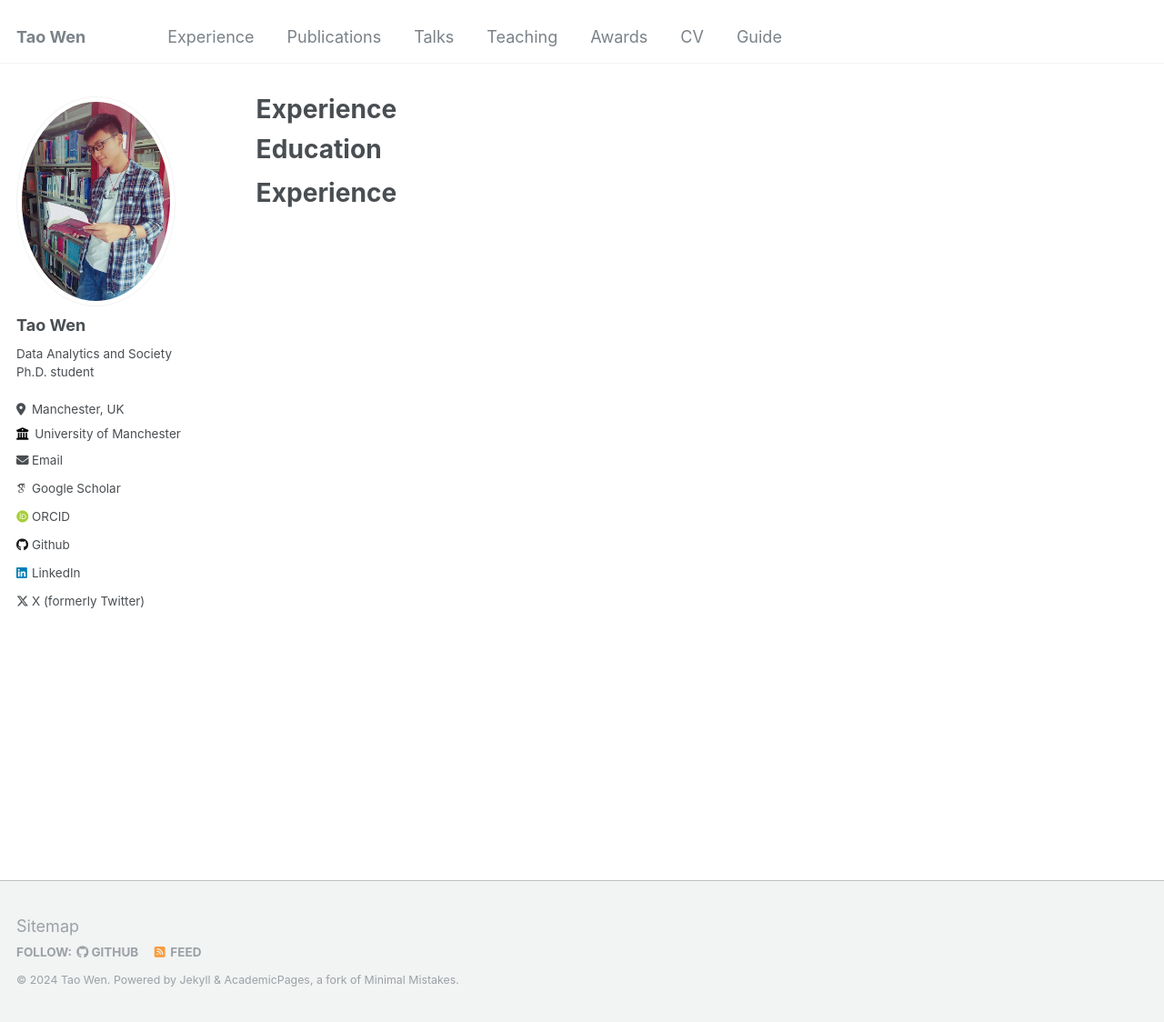
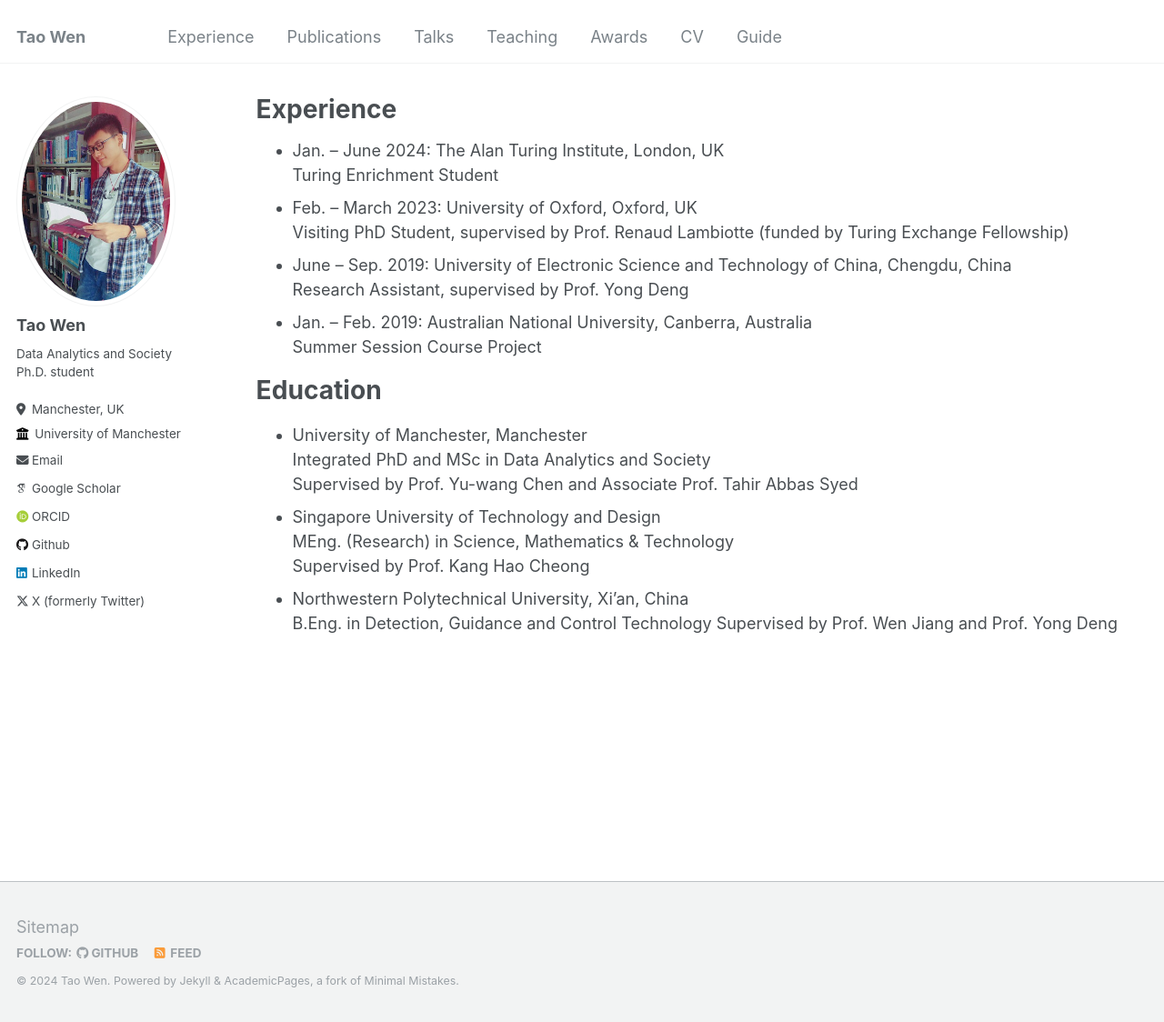
Before and after one commit to TaaoWen/taaowen.github.io, a Jekyll site: the page built from _pages/experience.md, in a window 1280 px wide and 1124 px high. Shown: the whole window at 91% size. Built offline with Jekyll 4.4.1, drawn with Linux system fonts in a browser that asks for light colours; some web fonts are replaced.

```diff
--- a/_pages/experience.md
+++ b/_pages/experience.md
@@ -7,11 +7,24 @@ author_profile: true
 
 {% include base_path %}
 
+- Jan. -- June 2024: The Alan Turing Institute, London, UK<br>
+  Turing Enrichment Student
+- Feb. -- March 2023: University of Oxford, Oxford, UK<br>
+  Visiting PhD Student, supervised by Prof. Renaud Lambiotte (funded by Turing Exchange Fellowship)
+- June -- Sep. 2019: University of Electronic Science and Technology of China, Chengdu, China<br>
+  Research Assistant, supervised by Prof. Yong Deng
+- Jan. -- Feb. 2019: Australian National University, Canberra, Australia<br>
+  Summer Session Course Project
+
 
 Education
 ======
-
-
-
-Experience
-======
+- University of Manchester, Manchester<br>
+  Integrated PhD and MSc in Data Analytics and Society<br>
+  Supervised by Prof. Yu-wang Chen and Associate Prof. Tahir Abbas Syed
+- Singapore University of Technology and Design<br>
+  MEng. (Research) in Science, Mathematics & Technology<br>
+  Supervised by Prof. Kang Hao Cheong
+- Northwestern Polytechnical University, Xi'an, China<br>
+  B.Eng. in Detection, Guidance and Control Technology
+  Supervised by Prof. Wen Jiang and Prof. Yong Deng
```
Also changed, not shown: _pages/teaching.html (+9 -3 lines).
